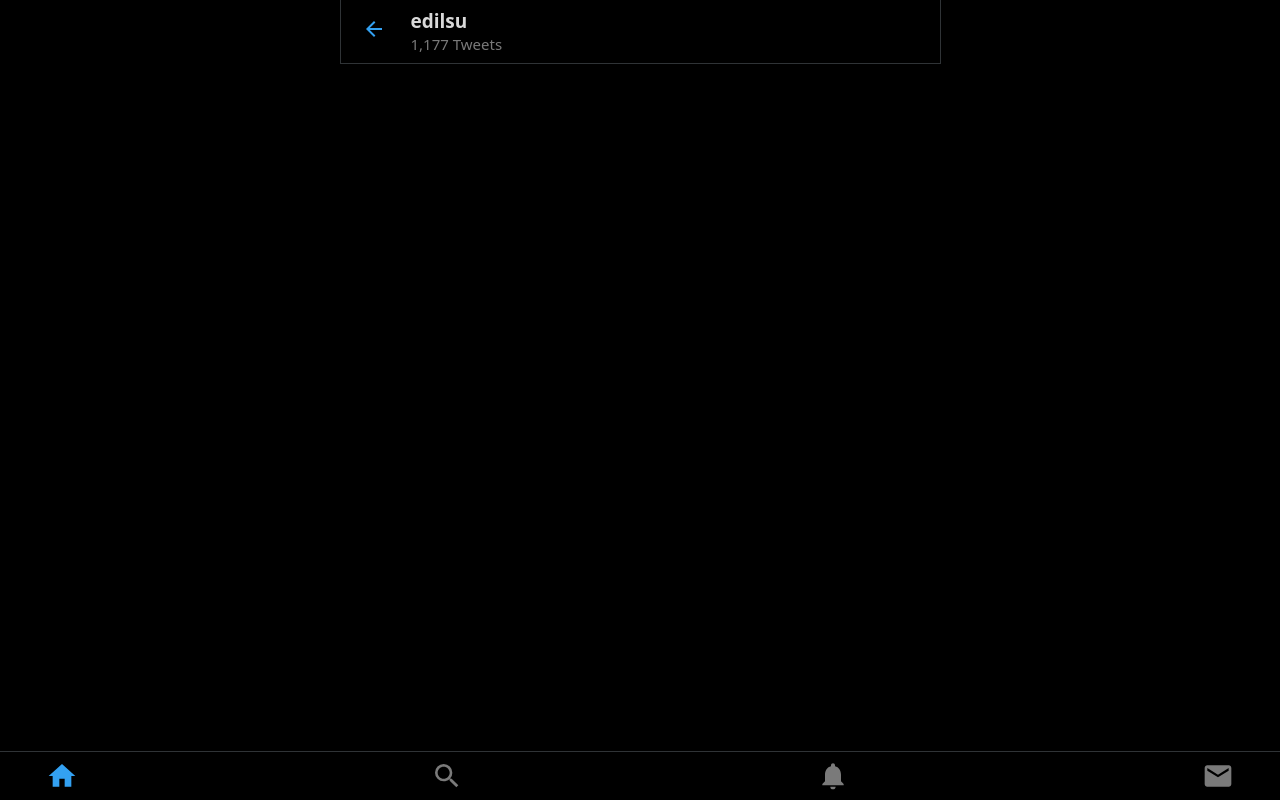
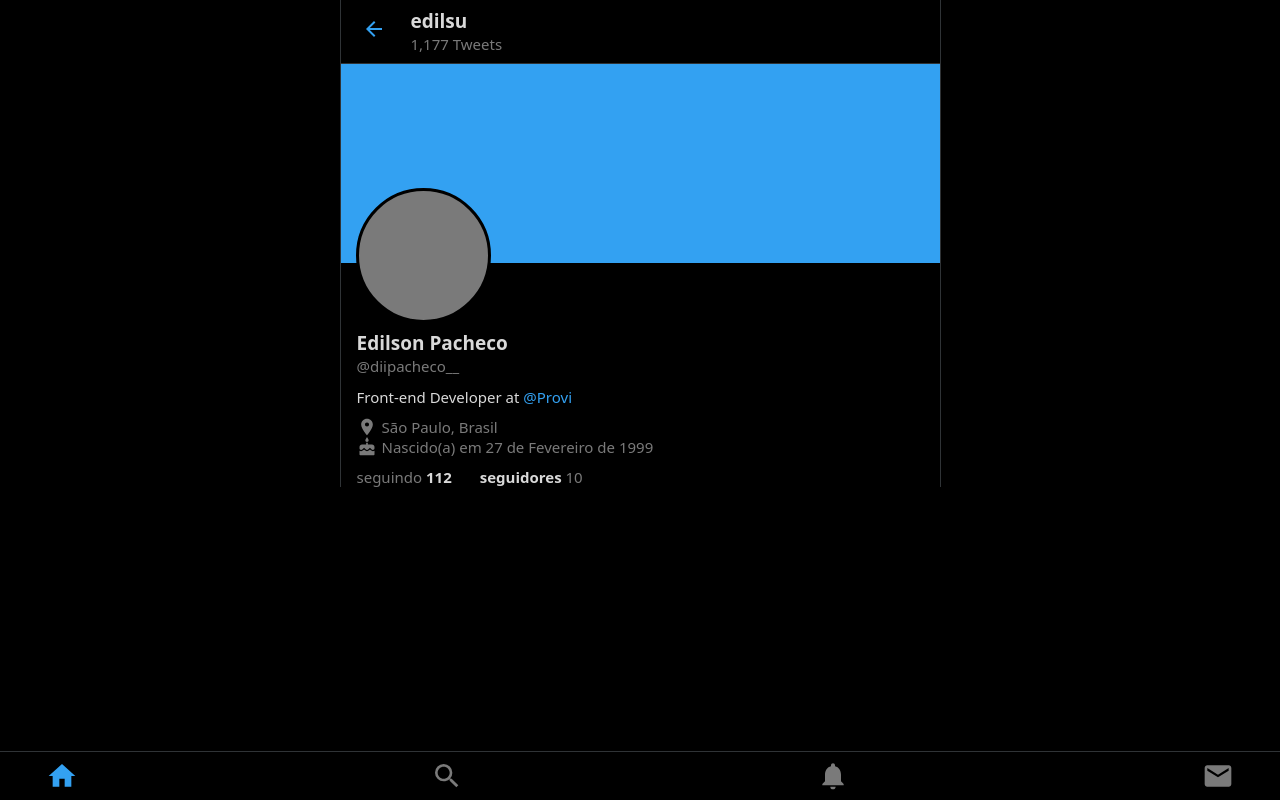
Before and after one commit to diipacheco/twitter-clone, a React (Create React App) app: page / in a window 1280 px wide. Built offline with nearby package versions, Linux system fonts and the light colour scheme.

Commit message:
Adiciona componente de Profile

```diff
--- a/src/components/Header/index.tsx
+++ b/src/components/Header/index.tsx
@@ -7,7 +7,7 @@ const Header: React.FC = () => {
   return (
     <Container>
       <button type="button">
-        <MdArrowBack size={24} fill="#33A1F2" />
+        <MdArrowBack size={24} fill="var(--twitter)" />
       </button>
       <ProfileInfo>
         <strong>edilsu</strong>
--- a/src/components/Profile/index.tsx
+++ b/src/components/Profile/index.tsx
@@ -1,9 +1,52 @@
 import React from 'react';
+import { MdLocationOn, MdCake } from 'react-icons/md';
 
-// import { Container } from './styles';
+import { Container, Avatar, Banner, FollowAge, ProfileData } from './styles';
 
 const Profile: React.FC = () => {
-  return <div />;
+  return (
+    <Container>
+      <Banner>
+        <Avatar />
+      </Banner>
+
+      <ProfileData>
+        {/* <EditButton outlined>Editar perfil</EditButton> */}
+
+        <h1>Edilson Pacheco</h1>
+        <h2>@diipacheco__</h2>
+
+        <p>
+          Front-end Developer at{' '}
+          <a target="blank" href="http://localhost:3000">
+            {' '}
+            @Provi
+          </a>
+        </p>
+
+        <ul>
+          <li>
+            <MdLocationOn size={20} />
+            São Paulo, Brasil
+          </li>
+
+          <li>
+            <MdCake size={20} />
+            Nascido(a) em 27 de Fevereiro de 1999
+          </li>
+        </ul>
+
+        <FollowAge>
+          <span>
+            seguindo <strong>112</strong>
+          </span>
+          <span>
+            <strong>seguidores </strong>10
+          </span>
+        </FollowAge>
+      </ProfileData>
+    </Container>
+  );
 };
 
 export default Profile;
--- /dev/null
+++ b/src/components/Profile/styles.ts
@@ -0,0 +1,92 @@
+import styled from 'styled-components';
+
+export const Container = styled.div`
+  display: flex;
+  flex-direction: column;
+
+  width: 100%;
+  overflow-y: auto;
+
+  scroollbar-width: none;
+  ::-webkit-scrollbar {
+    display: none;
+  }
+`;
+
+export const Banner = styled.div`
+  position: relative;
+  flex-shrink: 0;
+  width: 100%;
+  height: min(33vw, 199px);
+  background: var(--twitter);
+`;
+export const Avatar = styled.div`
+  width: max(45px, min(135px, 22vw));
+  height: max(45px, min(135px, 22vw));
+
+  border: 3.75px solid var(--primary);
+  background: var(--gray);
+  border-radius: 50%;
+
+  position: absolute;
+  bottom: max(-60px, -10vw);
+  left: 15px;
+`;
+
+export const ProfileData = styled.div`
+  padding: min(calc(10vw + 7px), 67px) 16px 0;
+  display: flex;
+  flex-direction: column;
+  position: relative;
+
+  > h1 {
+    font-weight: 700;
+    font-size: 19px;
+  }
+
+  > h2 {
+    font-weight: 500;
+    font-size: 15px;
+    color: var(--gray);
+  }
+
+  > p {
+    font-size: 15px;
+    margin-top: 11px;
+
+    > a {
+      text-decoration: none;
+      color: var(--twitter);
+    }
+  }
+
+  > ul {
+    list-style: none;
+    margin-top: 10px;
+    margin-bottom: 10px;
+
+    > li {
+      display: flex;
+      font-size: 15px;
+      color: var(--gray);
+
+      > svg {
+        fill: var(--gray);
+        margin-right: 5px;
+      }
+    }
+  }
+`;
+
+export const FollowAge = styled.div`
+  display: flex;
+
+  > span {
+    font-size: 15px;
+    color: var(--gray);
+
+    & + span {
+      margin-left: 28px;
+    }
+  }
+`;
```
